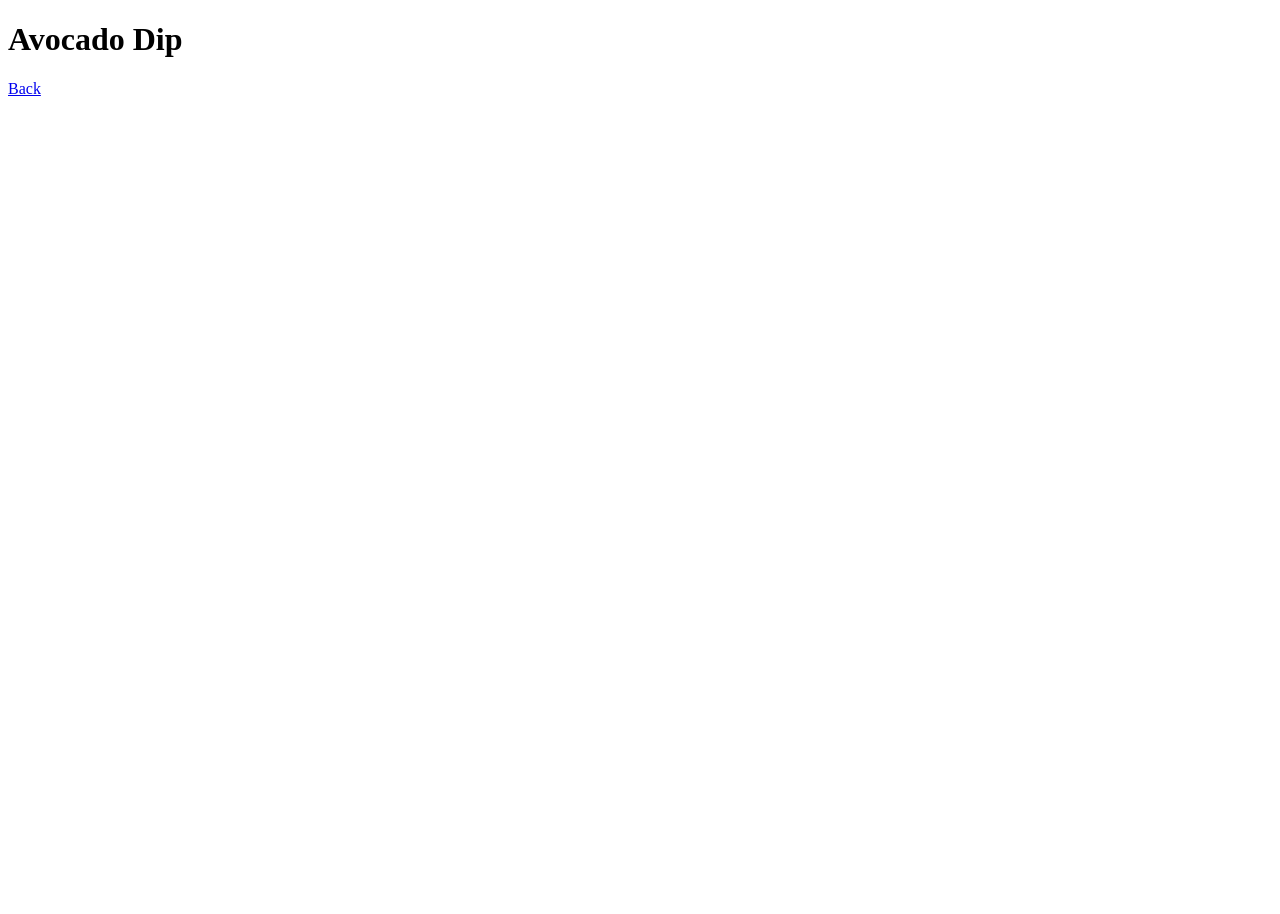
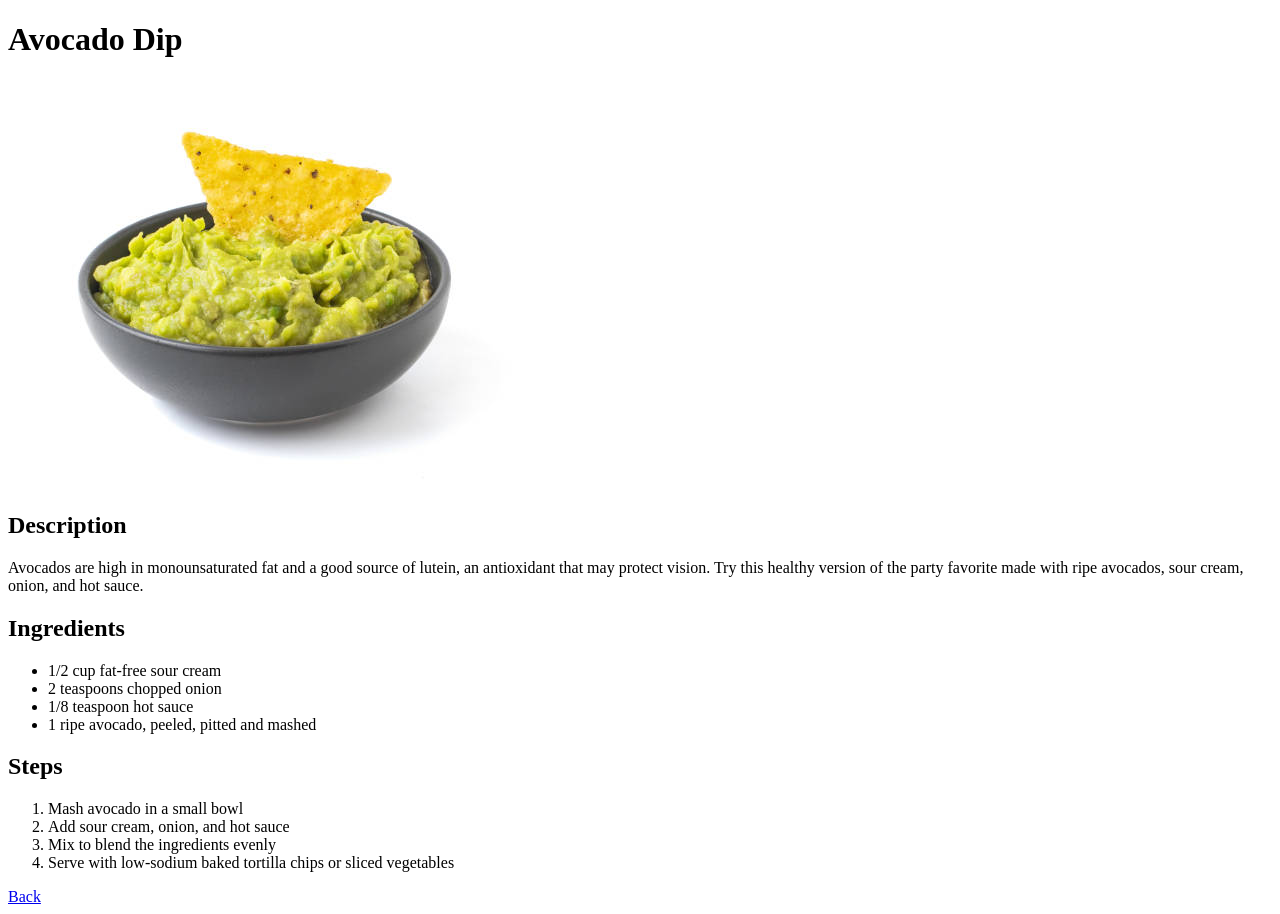
Before and after one commit to Courtenay-Keenan/odin-recipes, a plain HTML site: page recipes/avocado-dip.html in a window 1280 px wide. Before the commit the page ends 800 px from the top, so only its background shows below. Drawn offline with Linux system fonts and the light colour scheme.

Commit message:
Add avocado-dip-image.jpg and edit avocado-dip.html

```diff
--- a/recipes/avocado-dip.html
+++ b/recipes/avocado-dip.html
@@ -9,6 +9,27 @@
 <body>
 
     <h1>Avocado Dip</h1>
+    <img src="avocado-dip-image.jpg" alt="An image of Avocado Dip">
+    <h2>Description</h2>
+    <p>Avocados are high in monounsaturated fat and a good source of lutein, an antioxidant that may protect vision. Try
+        this healthy version of the party favorite made with ripe avocados, sour cream, onion, and hot sauce.
+    </p>
+    <h2>Ingredients</h2>
+    <ul>
+        <li>1/2 cup fat-free sour cream</li>
+        <li>2 teaspoons chopped onion</li>
+        <li>1/8 teaspoon hot sauce</li>
+        <li>1 ripe avocado, peeled, pitted and mashed</li>
+    </ul>
+    <h2>Steps</h2>
+    <ol>
+        <li>Mash avocado in a small bowl</li>
+        <li>Add sour cream, onion, and hot sauce</li>
+        <li>Mix to blend the ingredients evenly</li>
+        <li>Serve with low-sodium baked tortilla chips or sliced vegetables</li>
+    </ol>
+
+
     <a href="../index.html">Back</a>
 
 </body>
```
Also changed, not shown: recipes/avocado-dip-image.jpg (added).
